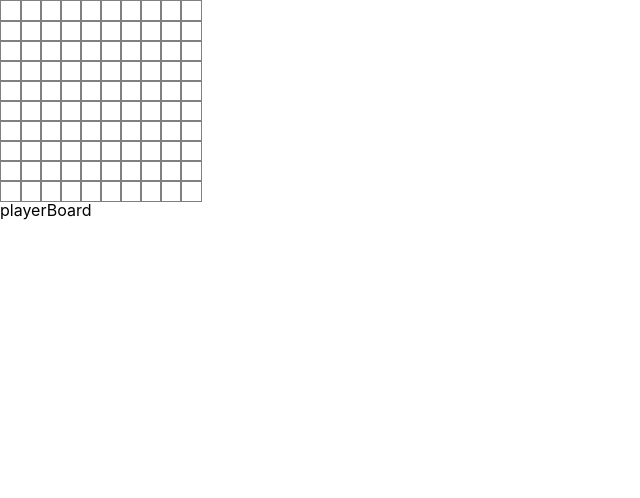
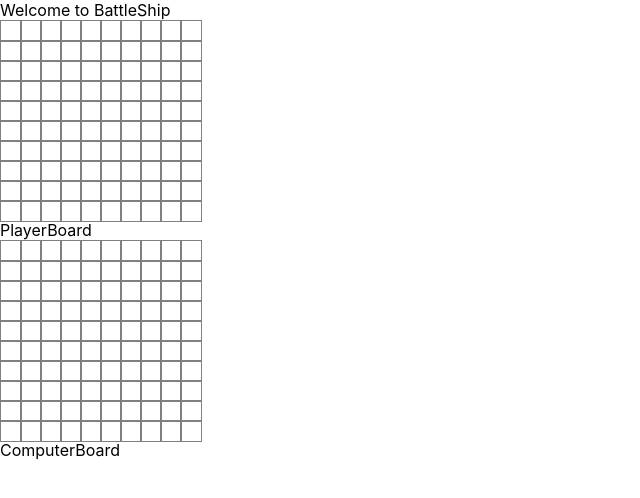
Before and after one commit to sheetalturaga/battleship-game-team-project, a React (Create React App) app in the folder battleship_game/: page / in a window 1280 px wide. Shown: the top 498 px of the page, without its empty margins (0-640 px from the left). Built offline with nearby package versions, Linux system fonts and the light colour scheme.

Commit message:
welcome page

```diff
--- /dev/null
+++ b/battleship_game/src/Board.css
@@ -0,0 +1,5 @@
+#board {
+    display:grid;
+    grid-template-columns: repeat(10, 20px);
+    grid-template-rows: repeat(10, 20px);
+}
--- /dev/null
+++ b/battleship_game/src/Board.jsx
@@ -0,0 +1,43 @@
+import Square from './Square';
+import { useState } from 'react';
+import './Board.css';
+
+export const ROWS = 10;
+export const COLUMNS = 10;
+
+// export const SQUARE_OBJ = {
+//     unique_id: '',
+//     empty: 'empty',
+//     hit: 'hit',
+//     miss: 'miss',
+//     ship_sunk: 'ship_sunk',
+// };
+
+export default function Board() {
+    const [boardState, setBoard]= useState([
+        ['', '', '', '', '', '', '', '', '', ''],
+        ['', '', '', '', '', '', '', '', '', ''],
+        ['', '', '', '', '', '', '', '', '', ''],
+        ['', '', '', '', '', '', '', '', '', ''],
+        ['', '', '', '', '', '', '', '', '', ''],
+        ['', '', '', '', '', '', '', '', '', ''],
+        ['', '', '', '', '', '', '', '', '', ''],
+        ['', '', '', '', '', '', '', '', '', ''],
+        ['', '', '', '', '', '', '', '', '', ''],
+        ['', '', '', '', '', '', '', '', '', '']
+    ]);
+    const boardComponent = [];
+
+    for (let i = 0; i < boardState.length; i++) {
+        let row = boardState[i];
+        for (let j = 0; j < row.length; j++) {
+            boardComponent.push((<Square symbol={boardState[i][j]}
+                onClick={setBoard} boardState={boardState} x={i} y={j}
+                />))
+        }
+    }
+
+    return (<div id = "board">
+        {boardComponent}
+    </div>)
+}
--- a/battleship_game/src/ComputerBoard.jsx
+++ b/battleship_game/src/ComputerBoard.jsx
@@ -1,32 +1,10 @@
 import Square from './Square';
 import { useState } from 'react';
-import './ComputerBoard.css';
+import Board from './Board';
+
 
 export default function ComputerBoard() {
-    const [boardState, setBoard]= useState([
-        ['', '', '', '', '', '', '', '', '', ''],
-        ['', '', '', '', '', '', '', '', '', ''],
-        ['', '', '', '', '', '', '', '', '', ''],
-        ['', '', '', '', '', '', '', '', '', ''],
-        ['', '', '', '', '', '', '', '', '', ''],
-        ['', '', '', '', '', '', '', '', '', ''],
-        ['', '', '', '', '', '', '', '', '', ''],
-        ['', '', '', '', '', '', '', '', '', ''],
-        ['', '', '', '', '', '', '', '', '', ''],
-        ['', '', '', '', '', '', '', '', '', '']
-    ]);
-    const boardComponent = [];
-
-    for (let i = 0; i < boardState.length; i++) {
-        let row = boardState[i];
-        for (let j = 0; j < row.length; j++) {
-            boardComponent.push((<Square symbol={boardState[i][j]}
-                onClick={setBoard} boardState={boardState} x={i} y={j}
-                />))
-        }
-    }
-
-    return (<div id = "computerboard">
-        {boardComponent}
-        ComputerBoard</div>)
+    return (<div>
+        <Board />
+    </div>)
 }
--- /dev/null
+++ b/battleship_game/src/Game.jsx
@@ -0,0 +1,17 @@
+import React from 'react';
+import ReactDOM from 'react-dom';
+import './index.css';
+import PlayerBoard from './PlayerBoard';
+import ComputerBoard from './ComputerBoard';
+
+export default function Game() {
+    return (
+        <div>
+            Welcome to BattleShip
+            <PlayerBoard />
+            <div>PlayerBoard</div>
+            <ComputerBoard />
+            <div>ComputerBoard</div>
+        </div>
+    )
+}
--- a/battleship_game/src/PlayerBoard.jsx
+++ b/battleship_game/src/PlayerBoard.jsx
@@ -1,32 +1,11 @@
 import Square from './Square';
 import { useState } from 'react';
-import './PlayerBoard.css';
+import Board from './Board';
 
 export default function PlayerBoard() {
-    const [boardState, setBoard]= useState([
-        ['', '', '', '', '', '', '', '', '', ''],
-        ['', '', '', '', '', '', '', '', '', ''],
-        ['', '', '', '', '', '', '', '', '', ''],
-        ['', '', '', '', '', '', '', '', '', ''],
-        ['', '', '', '', '', '', '', '', '', ''],
-        ['', '', '', '', '', '', '', '', '', ''],
-        ['', '', '', '', '', '', '', '', '', ''],
-        ['', '', '', '', '', '', '', '', '', ''],
-        ['', '', '', '', '', '', '', '', '', ''],
-        ['', '', '', '', '', '', '', '', '', '']
-    ]);
-    const boardComponent = [];
+    return (<div>
+        <Board />
+    </div>
 
-    for (let i = 0; i < boardState.length; i++) {
-        let row = boardState[i];
-        for (let j = 0; j < row.length; j++) {
-            boardComponent.push((<Square symbol={boardState[i][j]}
-                onClick={setBoard} boardState={boardState} x={i} y={j}
-                />))
-        }
-    }
-
-    return (<div id = "playerboard">
-        {boardComponent}
-    playerBoard</div>)
+)
 }
--- a/battleship_game/src/index.js
+++ b/battleship_game/src/index.js
@@ -2,12 +2,11 @@ import React from 'react';
 import ReactDOM from 'react-dom';
 import './index.css';
 import App from './App';
-import PlayerBoard from './PlayerBoard';
-import ComputerBoard from './ComputerBoard';
+import Game from './Game';
 import reportWebVitals from './reportWebVitals';
 
 ReactDOM.render(
 
-  <PlayerBoard />,
+  <Game />,
   document.getElementById('root')
 );
```
Also changed, not shown: battleship_game/src/Welcome.jsx (added, +18 -0 lines), battleship_game/src/Game.js (deleted).
